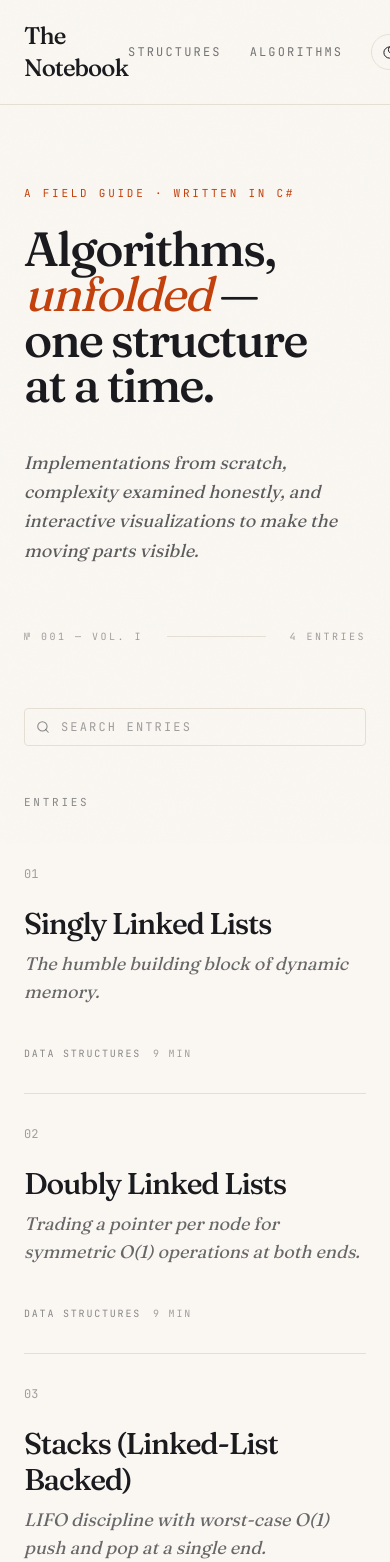
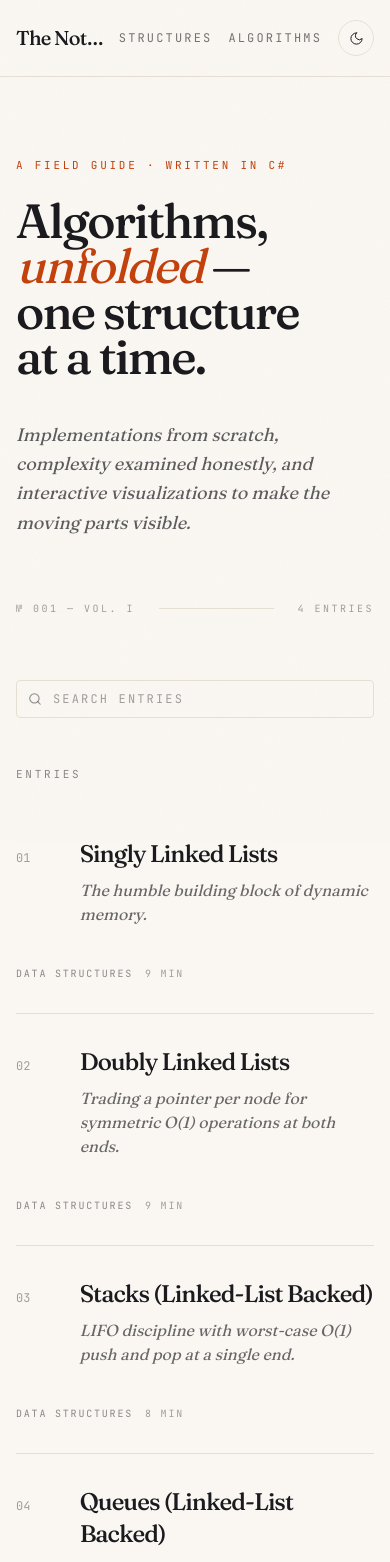
Before and after one commit to franklicon/algorithms-data-structures-blog, a React (Vite) app: page / in a window 390 px wide. Shown: the top 1562 px of the page. Built offline with nearby package versions, Linux system fonts and the light colour scheme.

Commit message:
Mobile responsiveness pass for narrow viewports

```diff
--- a/src/components/layout/Footer.tsx
+++ b/src/components/layout/Footer.tsx
@@ -3,7 +3,7 @@ import { Github } from 'lucide-react';
 export default function Footer() {
   return (
     <footer className="relative z-10 mt-24 border-t border-rule dark:border-graphite/60">
-      <div className="max-w-6xl mx-auto px-6 lg:px-10 py-10 flex flex-col sm:flex-row items-start sm:items-center justify-between gap-6">
+      <div className="max-w-6xl mx-auto px-4 sm:px-6 lg:px-10 py-10 flex flex-col sm:flex-row items-start sm:items-center justify-between gap-6">
         <div>
           <p className="font-display text-lg text-ink dark:text-paper">The Notebook</p>
           <p className="font-mono text-[11px] uppercase tracking-[0.18em] text-ink/50 dark:text-paper/50 mt-1">
--- a/src/components/layout/Navbar.tsx
+++ b/src/components/layout/Navbar.tsx
@@ -4,9 +4,9 @@ import ThemeToggle from './ThemeToggle';
 export default function Navbar() {
   return (
     <header className="relative z-20 border-b border-rule dark:border-graphite/60">
-      <div className="max-w-6xl mx-auto px-6 lg:px-10 py-5 flex items-center justify-between">
-        <Link to="/" className="group flex items-baseline gap-3">
-          <span className="font-display text-2xl font-medium tracking-tightest text-ink dark:text-paper">
+      <div className="max-w-6xl mx-auto px-4 sm:px-6 lg:px-10 py-5 flex items-center justify-between gap-3">
+        <Link to="/" className="group flex items-baseline gap-3 min-w-0">
+          <span className="font-display text-xl sm:text-2xl font-medium tracking-tightest text-ink dark:text-paper truncate">
             The Notebook
           </span>
           <span className="hidden sm:inline-block font-mono text-[11px] uppercase tracking-[0.18em] text-ink/50 dark:text-paper/50">
@@ -14,7 +14,7 @@ export default function Navbar() {
           </span>
         </Link>
 
-        <nav className="flex items-center gap-7">
+        <nav className="flex items-center gap-4 sm:gap-7">
           <NavLink
             to="/category/data-structures"
             className={({ isActive }) =>
--- a/src/components/posts/ComplexityTable.tsx
+++ b/src/components/posts/ComplexityTable.tsx
@@ -19,8 +19,8 @@ export default function ComplexityTable({ rows, caption }: ComplexityTableProps)
           {caption}
         </figcaption>
       )}
-      <div className="border-y border-ink/80 dark:border-paper/80">
-        <table className="w-full text-left">
+      <div className="border-y border-ink/80 dark:border-paper/80 overflow-x-auto">
+        <table className="w-full min-w-[520px] text-left">
           <thead>
             <tr className="border-b border-rule dark:border-graphite/60">
               <th className="py-2.5 pr-4 font-mono text-[11px] uppercase tracking-[0.18em] text-ink/60 dark:text-paper/60 font-normal">
--- a/src/pages/About.tsx
+++ b/src/pages/About.tsx
@@ -2,11 +2,11 @@ import { Link } from 'react-router-dom';
 
 export default function About() {
   return (
-    <div className="max-w-3xl mx-auto px-6 lg:px-10 py-16 lg:py-24">
+    <div className="max-w-3xl mx-auto px-4 sm:px-6 lg:px-10 py-16 lg:py-24">
       <p className="font-mono text-[11px] uppercase tracking-[0.25em] text-ember mb-6">
         Colophon
       </p>
-      <h1 className="font-display text-5xl lg:text-6xl tracking-tightest text-ink dark:text-paper font-medium mb-10">
+      <h1 className="font-display text-4xl sm:text-5xl lg:text-6xl tracking-tightest text-ink dark:text-paper font-medium mb-10 break-words">
         About this notebook.
       </h1>
 
--- a/src/pages/CategoryPage.tsx
+++ b/src/pages/CategoryPage.tsx
@@ -12,12 +12,12 @@ export default function CategoryPage() {
   const items = getPostsByCategory(cat);
 
   return (
-    <div className="max-w-6xl mx-auto px-6 lg:px-10">
+    <div className="max-w-6xl mx-auto px-4 sm:px-6 lg:px-10">
       <header className="pt-16 pb-12 lg:pt-24">
         <p className="font-mono text-[11px] uppercase tracking-[0.25em] text-ember mb-4">
           Section
         </p>
-        <h1 className="font-display text-5xl lg:text-6xl tracking-tightest text-ink dark:text-paper font-medium">
+        <h1 className="font-display text-4xl sm:text-5xl lg:text-6xl tracking-tightest text-ink dark:text-paper font-medium break-words">
           {CATEGORY_LABEL[cat]}
         </h1>
       </header>
@@ -36,14 +36,14 @@ export default function CategoryPage() {
                 to={`/posts/${post.slug}`}
                 className="group block py-8 lg:py-10 grid grid-cols-12 gap-6 items-baseline hover:bg-rule/20 dark:hover:bg-graphite/20 -mx-4 px-4 rounded transition-colors"
               >
-                <div className="col-span-1 font-mono text-xs text-ink/40 dark:text-paper/40 tabular-nums">
+                <div className="col-span-2 sm:col-span-1 font-mono text-xs text-ink/40 dark:text-paper/40 tabular-nums">
                   {String(idx + 1).padStart(2, '0')}
                 </div>
-                <div className="col-span-11">
-                  <h2 className="font-display text-3xl lg:text-4xl font-medium tracking-tightest text-ink dark:text-paper group-hover:text-ember transition-colors">
+                <div className="col-span-10 sm:col-span-11">
+                  <h2 className="font-display text-2xl sm:text-3xl lg:text-4xl font-medium tracking-tightest text-ink dark:text-paper group-hover:text-ember transition-colors break-words">
                     {post.title}
                   </h2>
-                  <p className="font-display italic text-ink/65 dark:text-paper/65 text-lg mt-2">
+                  <p className="font-display italic text-ink/65 dark:text-paper/65 text-base sm:text-lg mt-2">
                     {post.subtitle}
                   </p>
                 </div>
--- a/src/pages/Home.tsx
+++ b/src/pages/Home.tsx
@@ -21,7 +21,7 @@ export default function Home() {
     : posts;
 
   return (
-    <div className="max-w-6xl mx-auto px-6 lg:px-10">
+    <div className="max-w-6xl mx-auto px-4 sm:px-6 lg:px-10">
       {/* Hero */}
       <section className="pt-20 pb-16 lg:pt-28 lg:pb-24 relative">
         <div className="grid lg:grid-cols-12 gap-10 items-end">
@@ -95,14 +95,14 @@ export default function Home() {
                   to={`/posts/${post.slug}`}
                   className="group block py-8 lg:py-10 grid grid-cols-12 gap-6 items-baseline hover:bg-rule/20 dark:hover:bg-graphite/20 -mx-4 px-4 rounded transition-colors"
                 >
-                  <div className="col-span-1 font-mono text-xs text-ink/40 dark:text-paper/40 tabular-nums">
+                  <div className="col-span-2 sm:col-span-1 font-mono text-xs text-ink/40 dark:text-paper/40 tabular-nums">
                     {String(idx + 1).padStart(2, '0')}
                   </div>
-                  <div className="col-span-12 sm:col-span-7">
-                    <h3 className="font-display text-3xl lg:text-4xl font-medium tracking-tightest text-ink dark:text-paper group-hover:text-ember transition-colors">
+                  <div className="col-span-10 sm:col-span-7">
+                    <h3 className="font-display text-2xl sm:text-3xl lg:text-4xl font-medium tracking-tightest text-ink dark:text-paper group-hover:text-ember transition-colors break-words">
                       {post.title}
                     </h3>
-                    <p className="font-display italic text-ink/65 dark:text-paper/65 text-lg mt-2">
+                    <p className="font-display italic text-ink/65 dark:text-paper/65 text-base sm:text-lg mt-2">
                       {post.subtitle}
                     </p>
                   </div>
--- a/src/pages/PostPage.tsx
+++ b/src/pages/PostPage.tsx
@@ -17,7 +17,7 @@ export default function PostPage() {
   });
 
   return (
-    <div className="max-w-6xl mx-auto px-6 lg:px-10">
+    <div className="max-w-6xl mx-auto px-4 sm:px-6 lg:px-10">
       {/* Back link */}
       <div className="pt-10 pb-4">
         <Link
@@ -31,7 +31,7 @@ export default function PostPage() {
 
       {/* Header */}
       <header className="py-10 lg:py-14 border-b border-rule dark:border-graphite/60 mb-12 lg:mb-16">
-        <div className="flex items-center gap-3 mb-6">
+        <div className="flex flex-wrap items-center gap-x-3 gap-y-1 mb-6">
           <Link
             to={`/category/${post.category}`}
             className="font-mono text-[11px] uppercase tracking-[0.25em] text-ember hover:underline"
@@ -48,10 +48,10 @@ export default function PostPage() {
           </span>
         </div>
 
-        <h1 className="font-display text-5xl sm:text-6xl lg:text-7xl leading-[0.95] tracking-tightest text-ink dark:text-paper font-medium">
+        <h1 className="font-display text-4xl sm:text-5xl lg:text-6xl xl:text-7xl leading-[0.95] tracking-tightest text-ink dark:text-paper font-medium break-words">
           {post.title}
         </h1>
-        <p className="font-display italic text-xl lg:text-2xl text-ink/70 dark:text-paper/70 mt-6 max-w-2xl">
+        <p className="font-display italic text-lg sm:text-xl lg:text-2xl text-ink/70 dark:text-paper/70 mt-6 max-w-2xl">
           {post.subtitle}
         </p>
 
```
